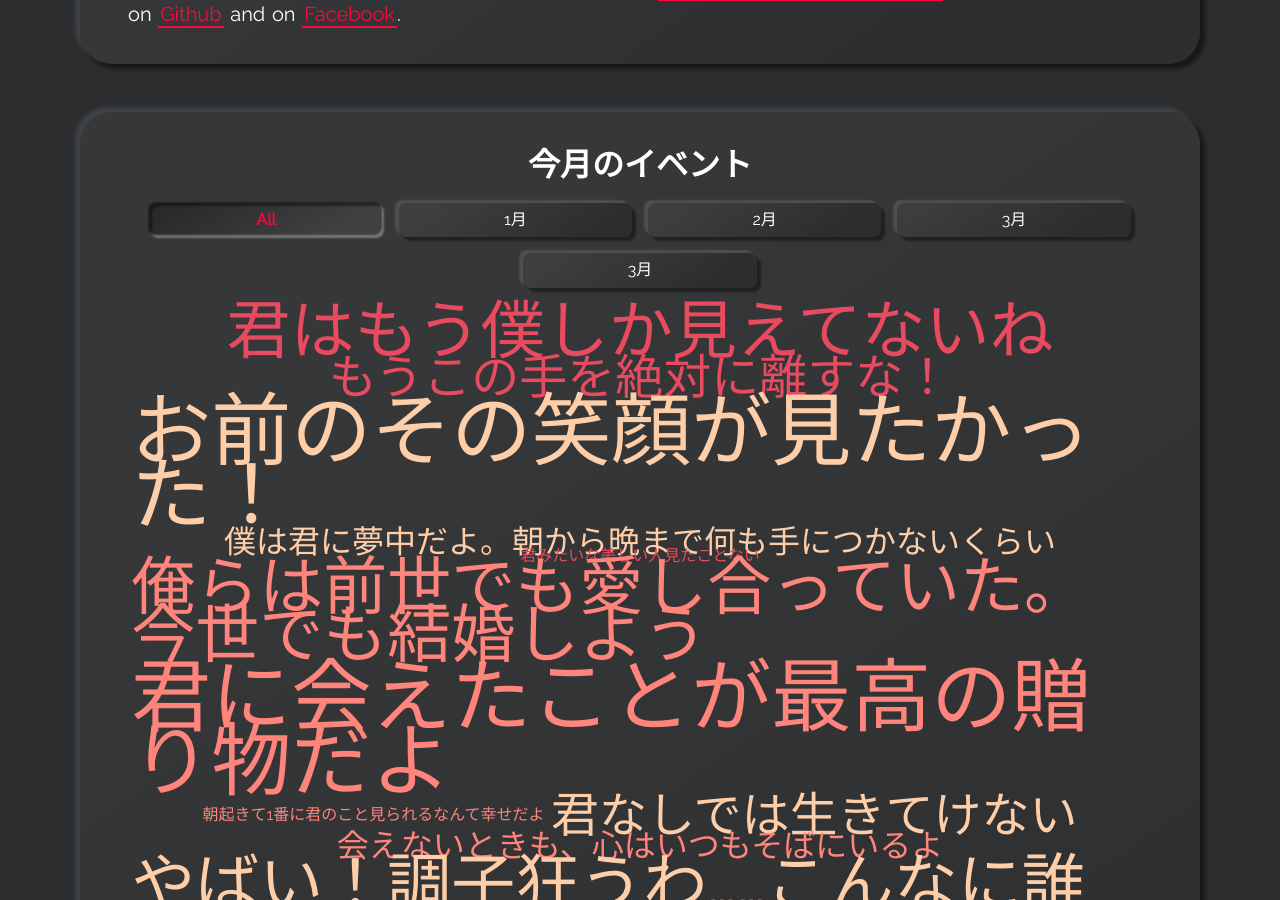
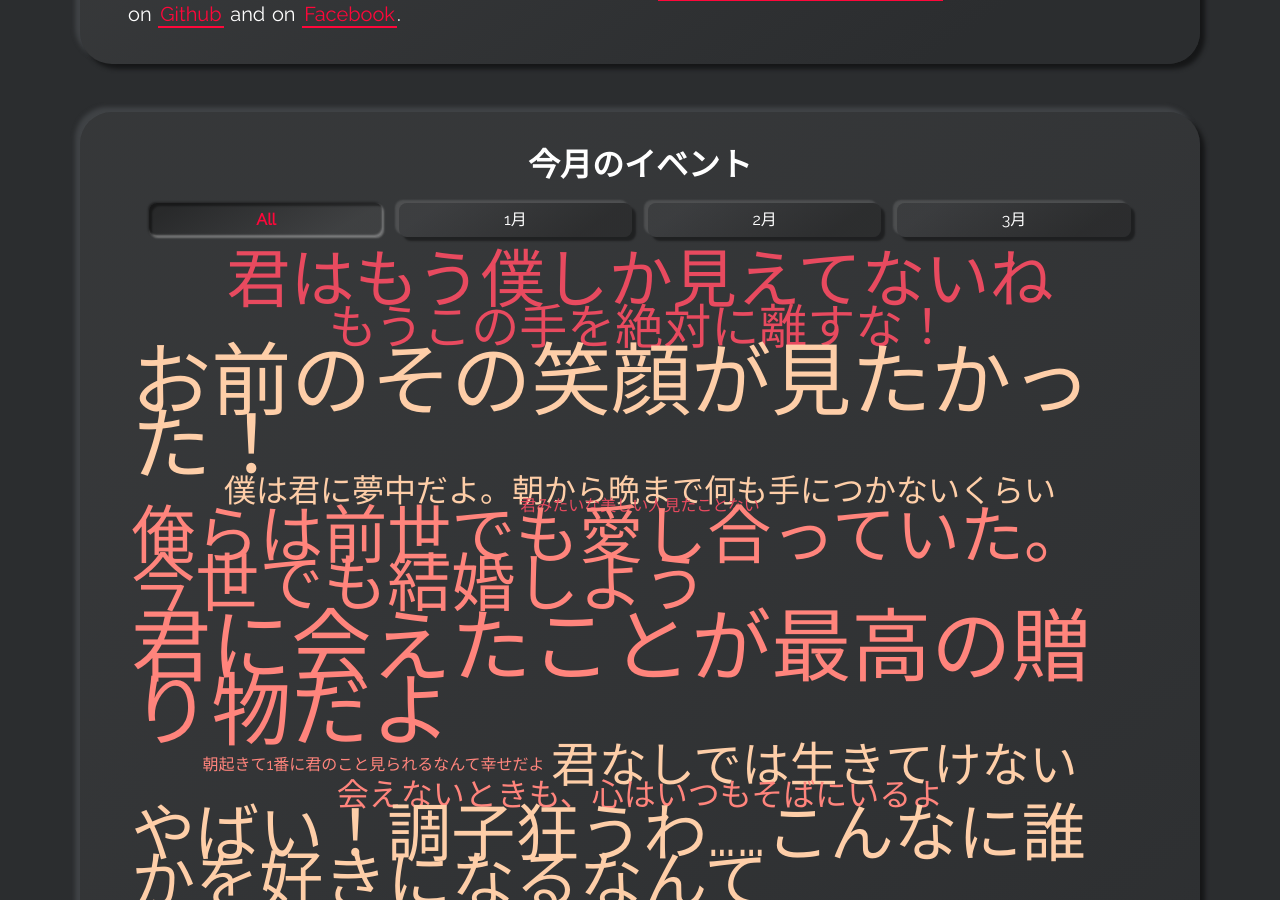
Before and after one commit to takagotch/o2830, a Jekyll site: the page built from index.html, in a window 1280 px wide and 900 px high, scrolled down 1177 px. Built offline with Jekyll 4.4.1, drawn with Linux system fonts in a browser that asks for light colours.

Commit message:
Update section-skills.html

```diff
--- a/_includes/section-skills.html
+++ b/_includes/section-skills.html
@@ -10,8 +10,7 @@
   <input type="radio" id="tool" name="filter" />
   <label class="filter-button neumorphism-button" for="tool">3月</label>
   <input type="radio" id="tool" name="filter" />
-  <label class="filter-button neumorphism-button" for="tool">3月</label>
-  <input type="radio" id="tool" name="filter" />
+
   <!--
   <label class="filter-button neumorphism-button" for="tool">4月</label>
   <input type="radio" id="tool" name="filter" />
```
